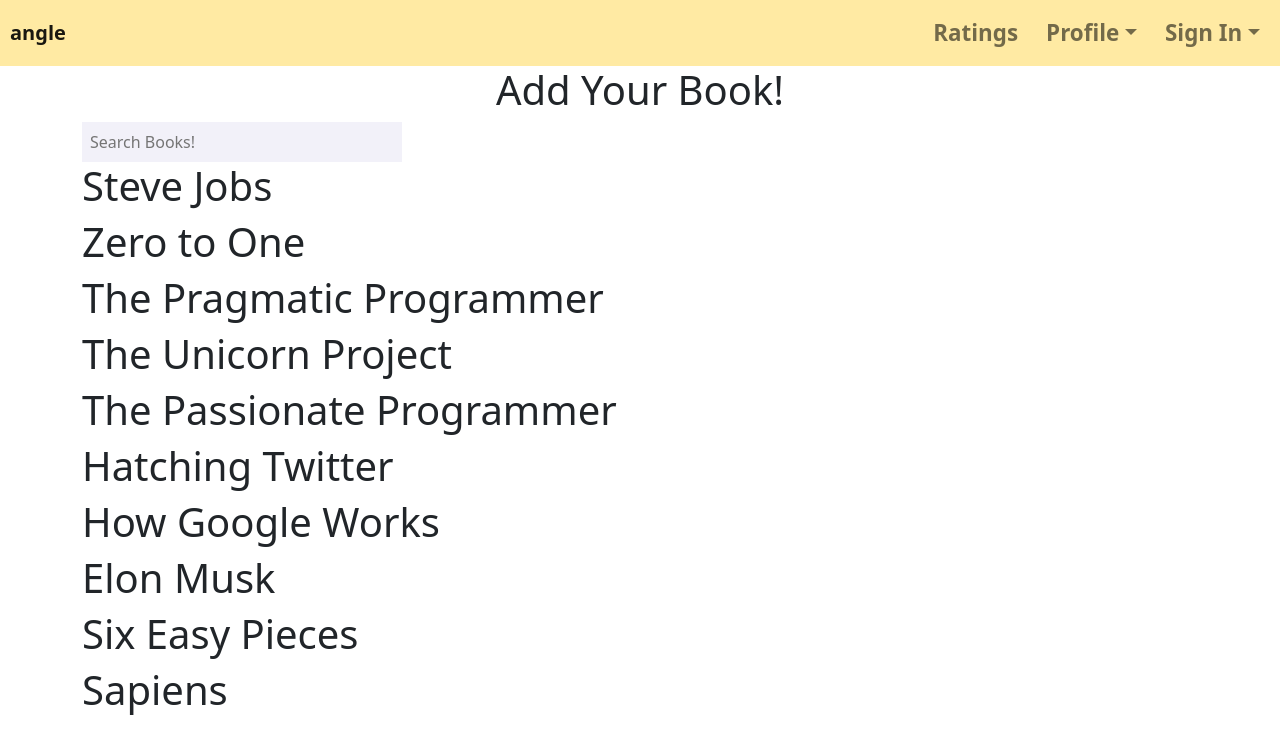
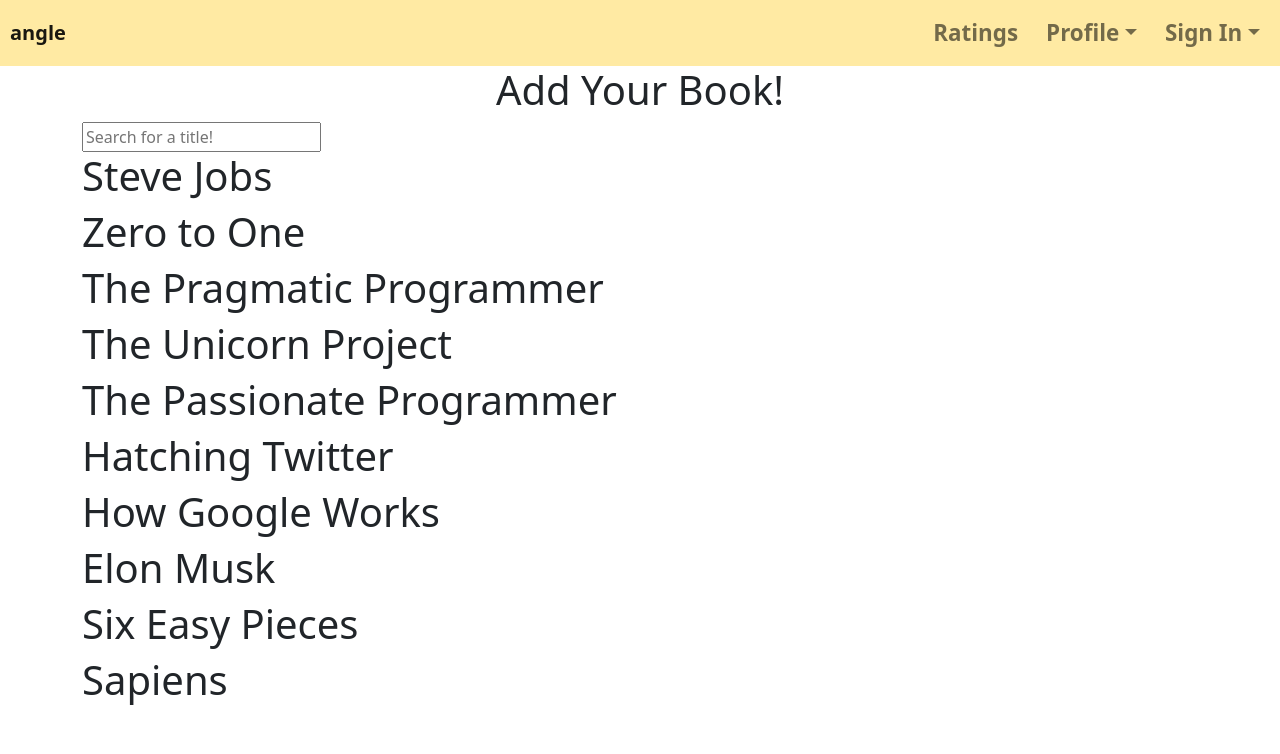
Before and after one commit to nanarboursal/Angle, a React (Create React App) app in the folder angle-ui/: page /addbook in a window 1280 px wide. Shown: the top 754 px of the page. Built offline with nearby package versions, Linux system fonts and the light colour scheme.

Commit message:
dynamic searching functionality

```diff
--- a/angle-ui/src/Components/SearchBar/SearchBar.js
+++ /dev/null
@@ -1,21 +0,0 @@
-import React from "react";
-
-const SearchBar = ({ keyword, setKeyword }) => {
-  const BarStyling = {
-    width: "20rem",
-    background: "#F2F1F9",
-    border: "none",
-    padding: "0.5rem"
-  };
-  return (
-    <input
-      style={BarStyling}
-      key="random1"
-      value={keyword}
-      placeholder={"Search Books!"}
-      onChange={e => setKeyword(e.target.value)}
-    />
-  );
-};
-
-export default SearchBar;
--- a/angle-ui/src/Pages/AddBook/AddBook.js
+++ b/angle-ui/src/Pages/AddBook/AddBook.js
@@ -1,21 +1,20 @@
 import React, { useState, useEffect } from "react";
 import { Button, Container, Row, Col } from "reactstrap";
 import { data } from "./books.json";
-import SearchBar from "../../Components/SearchBar/SearchBar";
 import BookList from "./BookList";
 import "./add-book.css";
 
 export default function AddBook() {
   const [input, setInput] = useState("");
-  const [bookListDefault, setBookListDefault] = useState(data);
-  const [bookList, setBookList] = useState(data);
 
-  const updateInput = async (input) => {
-    const filtered = bookListDefault.filter(book => {
-      return book.title.toLowerCase().includes(input.toLowerCase());
-    });
-    setInput(input);
-    setBookList(filtered);
+  const editSearchTerm = e => {
+    setInput(e.target.value);
+  };
+
+  const dynamicSearch = () => {
+    return data.filter(book =>
+      book.title.toLowerCase().includes(input.toLowerCase())
+    );
   };
 
   return (
@@ -28,12 +27,17 @@
         </Row>
         <Row>
           <Col>
-            <SearchBar input={input} onChange={updateInput} />
+            <input
+              type="text"
+              value={input}
+              onChange={editSearchTerm}
+              placeholder="Search for a title!"
+            />
           </Col>
         </Row>
         <Row>
           <Col>
-          <BookList bookList={bookList}/>
+            <BookList bookList={dynamicSearch()} />
           </Col>
         </Row>
       </Container>
--- a/angle-ui/src/Pages/AddBook/BookList.js
+++ b/angle-ui/src/Pages/AddBook/BookList.js
@@ -3,7 +3,7 @@
 const BookList = ({ bookList = [] }) => {
   return (
     <>
-      {bookList.map((data, index) => {
+      {bookList.map((data) => {
         if (data) {
           return (
             <div key={data.title}>
```
